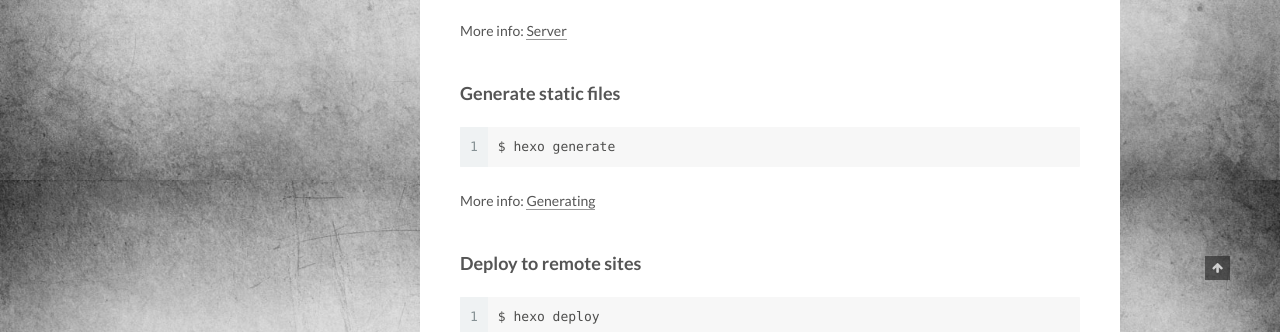
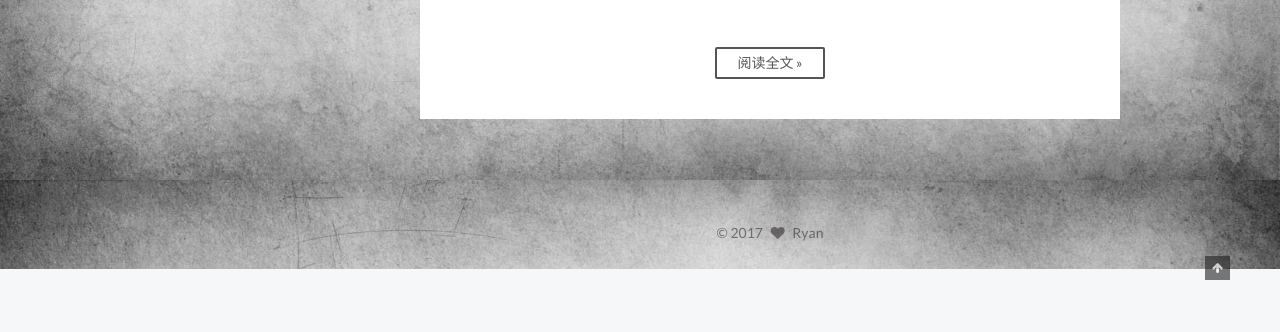
Before and after one commit to Ryan930203/Ryan930203.github.io, a plain HTML site: page index.html in a window 1280 px wide. Shown: the part 620-952 px from the top of the page. After the commit the page ends 889 px from the top, so only its background shows below. Drawn offline with Linux system fonts and the light colour scheme; a script that the page names is missing.

Commit message:
Site updated: 2017-01-03 13:27:53

```diff
--- a/css/main.css
+++ b/css/main.css
@@ -1681,7 +1681,7 @@ pre .javascript .function {
   width: 4px;
   height: 4px;
   border-radius: 50%;
-  background: #abe5d6;
+  background: #d15337;
 }
 .links-of-blogroll {
   font-size: 13px;
--- a/index.html
+++ b/index.html
@@ -370,18 +370,17 @@
 
 
 
-
-            <p>Welcome to <a href="https://hexo.io/" target="_blank" rel="external">Hexo</a>! This is your very first post. Check <a href="https://hexo.io/docs/" target="_blank" rel="external">documentation</a> for more info. If you get any problems when using Hexo, you can find the answer in <a href="https://hexo.io/docs/troubleshooting.html" target="_blank" rel="external">troubleshooting</a> or you can ask me on <a href="https://github.com/hexojs/hexo/issues" target="_blank" rel="external">GitHub</a>.</p>
+          <p>Welcome to <a href="https://hexo.io/">Hexo</a>! This is your very first post. Check <a href="https://hexo.io/docs/">documentation</a> for more info. If you get any problems when using Hexo, you can find the answer in <a href="https://hexo.io/docs/troubleshooting.html">troubleshooting</a> or you can ask me on <a href="https://github.com/hexojs/hexo/issues">GitHub</a>.</p>
 <h2 id="Quick-Start"><a href="#Quick-Start" class="headerlink" title="Quick Start"></a>Quick Start</h2><h3 id="Create-a-new-post"><a href="#Create-a-new-post" class="headerlink" title="Create a new post"></a>Create a new post</h3><figure class="highlight bash"><table><tr><td class="gutter"><pre><div class="line">1</div></pre></td><td class="code"><pre><div class="line">$ hexo new <span class="string">"My New Post"</span></div></pre></td></tr></table></figure>
-<p>More info: <a href="https://hexo.io/docs/writing.html" target="_blank" rel="external">Writing</a></p>
+<p>More info: <a href="https://hexo.io/docs/writing.html">Writing</a></p>
 <h3 id="Run-server"><a href="#Run-server" class="headerlink" title="Run server"></a>Run server</h3><figure class="highlight bash"><table><tr><td class="gutter"><pre><div class="line">1</div></pre></td><td class="code"><pre><div class="line">$ hexo server</div></pre></td></tr></table></figure>
-<p>More info: <a href="https://hexo.io/docs/server.html" target="_blank" rel="external">Server</a></p>
-<h3 id="Generate-static-files"><a href="#Generate-static-files" class="headerlink" title="Generate static files"></a>Generate static files</h3><figure class="highlight bash"><table><tr><td class="gutter"><pre><div class="line">1</div></pre></td><td class="code"><pre><div class="line">$ hexo generate</div></pre></td></tr></table></figure>
-<p>More info: <a href="https://hexo.io/docs/generating.html" target="_blank" rel="external">Generating</a></p>
-<h3 id="Deploy-to-remote-sites"><a href="#Deploy-to-remote-sites" class="headerlink" title="Deploy to remote sites"></a>Deploy to remote sites</h3><figure class="highlight bash"><table><tr><td class="gutter"><pre><div class="line">1</div></pre></td><td class="code"><pre><div class="line">$ hexo deploy</div></pre></td></tr></table></figure>
-<p>More info: <a href="https://hexo.io/docs/deployment.html" target="_blank" rel="external">Deployment</a></p>
-
-
+          <!--noindex-->
+          <div class="post-more-link text-center">
+            <a class="btn" href="/2017/01/02/hello-world/#more" rel="contents">
+              阅读全文 &raquo;
+            </a>
+          </div>
+          <!--/noindex-->
 
 
     </div>
```
Also changed, not shown: 2017/01/02/hello-world/index.html (+2 -1 lines).
